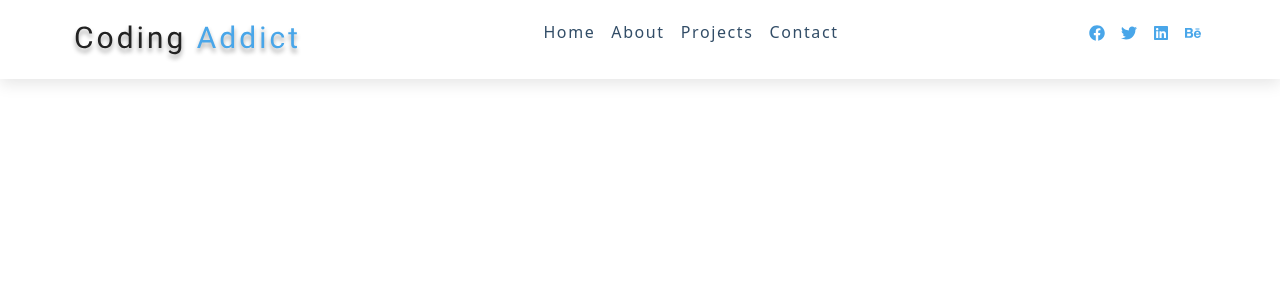
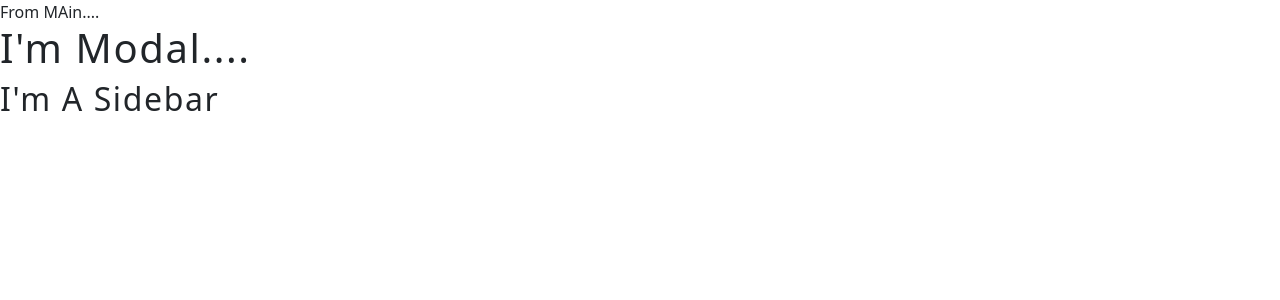
Before and after one commit to KaushalDhakal0/CustomComponents, a React (Create React App) app: page / in a window 1280 px wide. Shown: the top 300 px of the page. Built offline with nearby package versions, Linux system fonts and the light colour scheme.

Commit message:
SideBar setup completed

```diff
--- a/src/App.js
+++ b/src/App.js
@@ -4,7 +4,8 @@
 // import Port from "./Components/Tabs/index.";
 //import Review from "./Components/SliderReview";
 // import GroceryBud from "./Components/Grocery";
-import Navbar from "./Components/Navbar";
+// import Navbar from "./Components/Navbar";
+import SidebarModal from "./Components/SidebarModal";
 function App() {
   return (
     <>
@@ -13,7 +14,8 @@
       <Port /> */}
       {/* <Review /> */}
       {/* <GroceryBud /> */}
-      <Navbar />
+      {/* <Navbar /> */}
+      <SidebarModal />
     </>
   );
 }
--- /dev/null
+++ b/src/Components/SidebarModal/Main.js
@@ -0,0 +1,7 @@
+import React, { useState, useContext, useEffect } from "react";
+import Modal from "./Modal";
+const Main = () => {
+  return <div>From MAin....</div>;
+};
+
+export default Main;
--- /dev/null
+++ b/src/Components/SidebarModal/Modal.js
@@ -0,0 +1,7 @@
+import React from "react";
+
+const Modal = () => {
+  return <h1>I'm modal....</h1>;
+};
+
+export default Modal;
--- /dev/null
+++ b/src/Components/SidebarModal/Sidebar.js
@@ -0,0 +1,7 @@
+import React from "react";
+
+const SideBar = () => {
+  return <h2>I'm a Sidebar</h2>;
+};
+
+export default SideBar;
--- /dev/null
+++ b/src/Components/SidebarModal/index.css
@@ -0,0 +1,328 @@
+/*
+===============
+Variables
+===============
+*/
+
+:root {
+    /* dark shades of primary color*/
+    --clr-primary-1: hsl(205, 86%, 17%);
+    --clr-primary-2: hsl(205, 77%, 27%);
+    --clr-primary-3: hsl(205, 72%, 37%);
+    --clr-primary-4: hsl(205, 63%, 48%);
+    /* primary/main color */
+    --clr-primary-5: hsl(205, 78%, 60%);
+    /* lighter shades of primary color */
+    --clr-primary-6: hsl(205, 89%, 70%);
+    --clr-primary-7: hsl(205, 90%, 76%);
+    --clr-primary-8: hsl(205, 86%, 81%);
+    --clr-primary-9: hsl(205, 90%, 88%);
+    --clr-primary-10: hsl(205, 100%, 96%);
+    /* darkest grey - used for headings */
+    --clr-grey-1: hsl(209, 61%, 16%);
+    --clr-grey-2: hsl(211, 39%, 23%);
+    --clr-grey-3: hsl(209, 34%, 30%);
+    --clr-grey-4: hsl(209, 28%, 39%);
+    /* grey used for paragraphs */
+    --clr-grey-5: hsl(210, 22%, 49%);
+    --clr-grey-6: hsl(209, 23%, 60%);
+    --clr-grey-7: hsl(211, 27%, 70%);
+    --clr-grey-8: hsl(210, 31%, 80%);
+    --clr-grey-9: hsl(212, 33%, 89%);
+    --clr-grey-10: hsl(210, 36%, 96%);
+    --clr-white: #fff;
+    --clr-red-dark: hsl(360, 67%, 44%);
+    --clr-red-light: hsl(360, 71%, 66%);
+    --clr-green-dark: hsl(125, 67%, 44%);
+    --clr-green-light: hsl(125, 71%, 66%);
+    --clr-black: #222;
+    --transition: all 0.3s linear;
+    --spacing: 0.1rem;
+    --radius: 0.25rem;
+    --light-shadow: 0 5px 15px rgba(0, 0, 0, 0.1);
+    --dark-shadow: 0 5px 15px rgba(0, 0, 0, 0.2);
+    --max-width: 1170px;
+    --fixed-width: 620px;
+  }
+  /*
+  ===============
+  Global Styles
+  ===============
+  */
+
+  *,
+  ::after,
+  ::before {
+    margin: 0;
+    padding: 0;
+    box-sizing: border-box;
+  }
+  body {
+    font-family: -apple-system, BlinkMacSystemFont, 'Segoe UI', Roboto, Oxygen,
+      Ubuntu, Cantarell, 'Open Sans', 'Helvetica Neue', sans-serif;
+    background: var(--clr-grey-10);
+    color: var(--clr-grey-1);
+    line-height: 1.5;
+    font-size: 0.875rem;
+  }
+  ul {
+    list-style-type: none;
+  }
+  a {
+    text-decoration: none;
+  }
+  h1,
+  h2,
+  h3,
+  h4 {
+    letter-spacing: var(--spacing);
+    text-transform: capitalize;
+    line-height: 1.25;
+    margin-bottom: 0.75rem;
+  }
+  h1 {
+    font-size: 3rem;
+  }
+  h2 {
+    font-size: 2rem;
+  }
+  h3 {
+    font-size: 1.25rem;
+  }
+  h4 {
+    font-size: 0.875rem;
+  }
+  p {
+    margin-bottom: 1.25rem;
+    color: var(--clr-grey-5);
+  }
+  @media screen and (min-width: 800px) {
+    h1 {
+      font-size: 4rem;
+    }
+    h2 {
+      font-size: 2.5rem;
+    }
+    h3 {
+      font-size: 1.75rem;
+    }
+    h4 {
+      font-size: 1rem;
+    }
+    body {
+      font-size: 1rem;
+    }
+    h1,
+    h2,
+    h3,
+    h4 {
+      line-height: 1;
+    }
+  }
+  /*  global classes */
+
+  /* section */
+  .section {
+    width: 90vw;
+    margin: 0 auto;
+    max-width: var(--max-width);
+  }
+
+  @media screen and (min-width: 992px) {
+    .section {
+      width: 95vw;
+    }
+  }
+
+  /*
+  ===============
+  Home
+  ===============
+  */
+
+  main {
+    min-height: 100vh;
+    display: flex;
+    justify-content: center;
+    align-items: center;
+  }
+  .sidebar-toggle {
+    position: fixed;
+    top: 2rem;
+    left: 3rem;
+    font-size: 2rem;
+    background: transparent;
+    border-color: transparent;
+    color: var(--clr-primary-5);
+    transition: var(--transition);
+    cursor: pointer;
+    animation: bounce 2s ease-in-out infinite;
+  }
+
+  @keyframes bounce {
+    0% {
+      transform: scale(1);
+    }
+    50% {
+      transform: scale(1.5);
+    }
+    100% {
+      transform: scale(1);
+    }
+  }
+
+  .btn {
+    text-transform: uppercase;
+    background: var(--clr-black);
+    color: var(--clr-white);
+    padding: 0.375rem 0.75rem;
+    letter-spacing: var(--spacing);
+    display: inline-block;
+    transition: var(--transition);
+    font-size: 0.875rem;
+    border: 2px solid var(--clr-black);
+    cursor: pointer;
+    box-shadow: 0 1px 3px rgba(0, 0, 0, 0.2);
+    border-radius: var(--radius);
+    margin: 0.5rem;
+  }
+  .btn:hover {
+    color: var(--clr-black);
+    background: transparent;
+  }
+
+  /*
+  ===============
+  Modal
+  ===============
+  */
+  .modal-overlay {
+    position: fixed;
+    top: 0;
+    left: 0;
+    width: 100%;
+    height: 100%;
+    background: rgba(0, 0, 0, 0.5);
+    display: grid;
+    place-items: center;
+    transition: var(--transition);
+    visibility: hidden;
+    z-index: -1;
+  }
+  /* OPEN/CLOSE MODAL */
+  .show-modal {
+    visibility: visible;
+    z-index: 10;
+  }
+  .modal-container {
+    background: var(--clr-white);
+    border-radius: var(--radius);
+    width: 90vw;
+    height: 30vh;
+    max-width: var(--fixed-width);
+    text-align: center;
+    display: grid;
+    place-items: center;
+    position: relative;
+  }
+  .close-modal-btn {
+    position: absolute;
+    top: 1rem;
+    right: 1rem;
+    font-size: 2rem;
+    background: transparent;
+    border-color: transparent;
+    color: var(--clr-red-dark);
+    cursor: pointer;
+  }
+
+  /*
+  ===============
+  Sidebar
+  ===============
+  */
+  .sidebar-header {
+    display: flex;
+    justify-content: space-between;
+    align-items: center;
+    padding: 1rem 1.5rem;
+  }
+  .close-btn {
+    font-size: 1.75rem;
+    background: transparent;
+    border-color: transparent;
+    color: var(--clr-primary-5);
+    transition: var(--transition);
+    cursor: pointer;
+    color: var(--clr-red-dark);
+    margin-top: 0.2rem;
+  }
+  .close-btn:hover {
+    color: var(--clr-red-light);
+  }
+  .logo {
+    justify-self: center;
+    height: 40px;
+  }
+
+  .links a {
+    display: flex;
+    align-items: center;
+    font-size: 1.25rem;
+    text-transform: capitalize;
+    padding: 1rem 1.5rem;
+    color: var(--clr-grey-3);
+    transition: var(--transition);
+    letter-spacing: var(--spacing);
+  }
+
+  .links a:hover {
+    background: var(--clr-grey-10);
+    color: var(--clr-grey-2);
+  }
+  .links a svg {
+    font-size: 1.5rem;
+    color: var(--clr-grey-5);
+    margin-right: 1rem;
+    transition: var(--transition);
+  }
+  .links a:hover svg {
+    color: var(--clr-grey-4);
+  }
+  .social-icons {
+    justify-self: center;
+    display: flex;
+    padding-bottom: 2rem;
+  }
+  .social-icons a {
+    font-size: 1.5rem;
+    margin: 0 0.5rem;
+    color: var(--clr-primary-5);
+    transition: var(--transition);
+  }
+  .social-icons a:hover {
+    color: var(--clr-primary-1);
+  }
+
+  .sidebar {
+    position: fixed;
+    top: 0;
+    left: 0;
+    width: 100%;
+    height: 100%;
+    background: var(--clr-white);
+    display: grid;
+    grid-template-rows: auto 1fr auto;
+    row-gap: 1rem;
+    box-shadow: var(--clr-red-dark);
+    transition: var(--transition);
+    transform: translate(-100%);
+  }
+  .show-sidebar {
+    transform: translate(0);
+  }
+  @media screen and (min-width: 676px) {
+    .sidebar {
+      width: 400px;
+    }
+  }
--- /dev/null
+++ b/src/Components/SidebarModal/index.js
@@ -0,0 +1,16 @@
+import React from "react";
+import Main from "./Main";
+import Modal from "./Modal";
+import Sidebar from "./Sidebar";
+import "./index.css";
+
+const SidebarModal = () => {
+  return (
+    <>
+      <Main />
+      <Modal />
+      <Sidebar />
+    </>
+  );
+};
+export default SidebarModal;
```
Also changed, not shown: src/Components/SidebarModal/data.js (added, +73 -0 lines), src/Components/SidebarModal/logo.svg (added).
